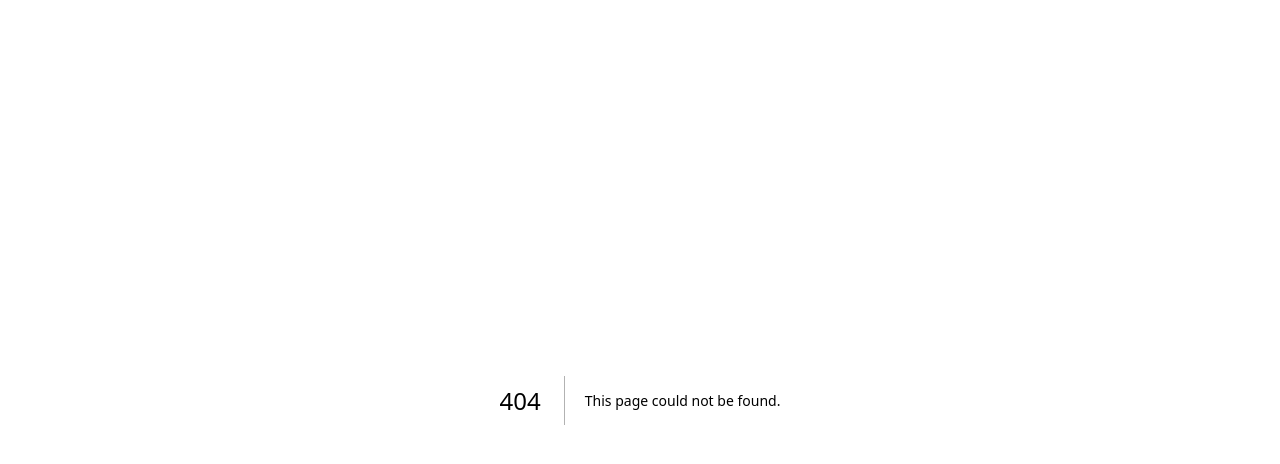
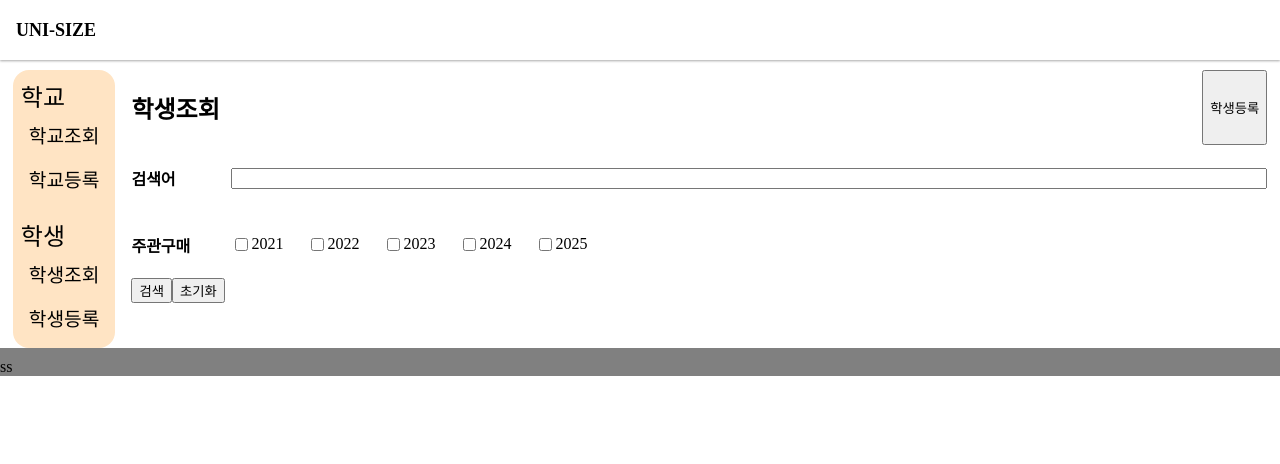
Before and after one commit to Uni-Size/unisize-client-admin, a Next.js app: page /school in a window 1280 px wide. Before the commit this address had no page. Shown: the top 464 px of the page. Built offline with nearby package versions, Linux system fonts and the light colour scheme.

Commit message:
design:layout

```diff
--- a/src/app/globals.css
+++ b/src/app/globals.css
@@ -0,0 +1,25 @@
+html,
+body {
+  margin: 0px;
+  padding: 0px;
+  background-color: rgb(250, 250, 250);
+}
+
+a {
+  color: black;
+  text-decoration: none;
+  cursor: pointer;
+}
+ul,
+ul li,
+ul li {
+  margin: 0;
+  padding: 0;
+  text-indent: 0;
+  list-style-type: 0;
+  list-style: none;
+}
+
+input {
+  width: 100%;
+}
--- /dev/null
+++ b/src/app/layout.module.scss
@@ -0,0 +1,55 @@
+.container {
+  max-width: 100%;
+  min-height: 100vh;
+  margin: 0 auto;
+  background-color: white;
+}
+
+.container>header {
+  padding: 0 16px;
+  height: 60px;
+  font-weight: bold;
+  font-size: 18px;
+  line-height: 60px;
+  box-shadow: 0 1px 3px rgba(0, 0, 0, 0.12), 0 1px 2px rgba(0, 0, 0, 0.24);
+}
+
+.main_container {
+  padding-top: 10px;
+  display: flex;
+  gap: 16px;
+  margin: 0 1vw;
+
+  nav {
+
+    height: 100%;
+    border-radius: 16px;
+    display: flex;
+    flex-direction: column;
+    overflow: hidden;
+    user-select: none;
+
+    li {
+      padding: 8px;
+      background-color: bisque;
+    }
+
+    .main_container_first_category {
+      font-size: 1.5rem;
+
+      .main_container_second_category {
+        font-size: 1.2rem;
+      }
+    }
+
+  }
+
+  .main__container__children {
+    flex-grow: 1;
+  }
+}
+
+.container>footer {
+  padding-top: 10px;
+  background-color: gray;
+}
--- a/src/app/layout.tsx
+++ b/src/app/layout.tsx
@@ -1,8 +1,10 @@
 import type { Metadata } from "next";
 import "./globals.css";
+import Link from "next/link";
+import style from "./layout.module.scss";
 
 export const metadata: Metadata = {
-  title: "Create Next App",
+  title: "UNI-SIZE",
   description: "Generated by create next app",
 };
 
@@ -13,7 +15,43 @@ export default function RootLayout({
 }>) {
   return (
     <html lang="ko">
-      <body>{children}</body>
+      <body>
+        <div className={style.container}>
+          <header>
+            <Link href={"/"}>UNI-SIZE</Link>
+          </header>
+          <main className={style.main_container}>
+            <nav>
+              <ul className={style.main_container_first_category}>
+                <li>
+                  <Link href={"/school"}>학교</Link>
+                  <ul className={style.main_container_second_category}>
+                    <li>
+                      <Link href={"/school"}>학교조회</Link>
+                    </li>
+                    <li>
+                      <Link href={"/school/add"}>학교등록</Link>
+                    </li>
+                  </ul>
+                </li>
+                <li>
+                  <Link href={"/student"}>학생</Link>
+                  <ul className={style.main_container_second_category}>
+                    <li>
+                      <Link href={"/student"}>학생조회</Link>
+                    </li>
+                    <li>
+                      <Link href={"/student/add"}>학생등록</Link>
+                    </li>
+                  </ul>
+                </li>
+              </ul>
+            </nav>
+            <div className={style.main__container__children}> {children}</div>
+          </main>
+          <footer>ss</footer>
+        </div>
+      </body>
     </html>
   );
 }
--- a/src/app/page.tsx
+++ b/src/app/page.tsx
@@ -1,5 +1,3 @@
-import styles from "./page.module.css";
-
 export default function Home() {
-  return <div className={styles.page}></div>;
+  return <div>hi</div>;
 }
--- /dev/null
+++ b/src/app/school/page.tsx
@@ -0,0 +1,43 @@
+"use client";
+import PageTitle from "@/components/layouts/PageTitle";
+import SearchLayout from "@/components/layouts/SearchLayout";
+import { useRouter } from "next/navigation";
+import style from "./style.module.scss";
+
+export default function Page() {
+  const router = useRouter();
+  const handlerClickTitleBTN = () => {
+    router.push("/student/add");
+  };
+  const currentYear = new Date().getFullYear();
+  const years = Array.from({ length: 5 }, (_, i) => currentYear - 3 + i);
+
+  return (
+    <>
+      <PageTitle
+        title="학생조회"
+        btnText="학생등록"
+        handlerOnClickBTN={handlerClickTitleBTN}
+      />
+      <SearchLayout>
+        <div>
+          <h4>검색어</h4>
+          <div>
+            <input />
+          </div>
+        </div>
+        <div>
+          <h4>주관구매</h4>
+          <div className={style.search__checkbox}>
+            {years.map((year) => (
+              <label key={year}>
+                <input type="checkbox" name="year" value={year} />
+                {year}
+              </label>
+            ))}
+          </div>
+        </div>
+      </SearchLayout>
+    </>
+  );
+}
--- /dev/null
+++ b/src/app/school/style.module.scss
@@ -0,0 +1,6 @@
+.search__checkbox {
+  label {
+    display: flex;
+    margin-right: 1.5rem;
+  }
+}
--- /dev/null
+++ b/src/components/asset/Button.tsx
@@ -0,0 +1,6 @@
+interface ButtonProp {
+  children: React.ReactNode;
+}
+export default function Button({ children }: ButtonProp) {
+  return <button type="button">{children}</button>;
+}
--- /dev/null
+++ b/src/components/layouts/PageTitle.tsx
@@ -0,0 +1,22 @@
+"use client";
+import style from "./layout.module.scss";
+interface PageTitleProp {
+  title?: string;
+  btnText?: string;
+  handlerOnClickBTN?: () => void;
+}
+
+export default function PageTitle({
+  title,
+  btnText,
+  handlerOnClickBTN,
+}: PageTitleProp) {
+  return (
+    <div className={style.page_title__container}>
+      <h2>{title}</h2>
+      {handlerOnClickBTN && (
+        <button onClick={handlerOnClickBTN}>{btnText}</button>
+      )}
+    </div>
+  );
+}
--- /dev/null
+++ b/src/components/layouts/SearchLayout.tsx
@@ -0,0 +1,18 @@
+import style from "./layout.module.scss";
+
+import Button from "../asset/Button";
+
+interface SearchLayoutProt {
+  children: React.ReactNode;
+}
+export default function SearchLayout({ children }: SearchLayoutProt) {
+  return (
+    <div className={style.search__container}>
+      {children}
+      <div>
+        <Button>검색</Button>
+        <Button>초기화</Button>
+      </div>
+    </div>
+  );
+}
--- /dev/null
+++ b/src/components/layouts/layout.module.scss
@@ -0,0 +1,19 @@
+.page_title__container {
+  display: flex;
+  justify-content: space-between;
+}
+
+.search__container {
+  div {
+    display: flex;
+    align-items: center;
+
+    h4 {
+      flex-basis: 100px;
+    }
+
+    &:last-child {
+      flex-grow: 1;
+    }
+  }
+}
```
Also changed, not shown: package.json (+5 -4 lines), src/app/page.module.css (deleted), 1 other file (tests, documents, lock files or other folders).
